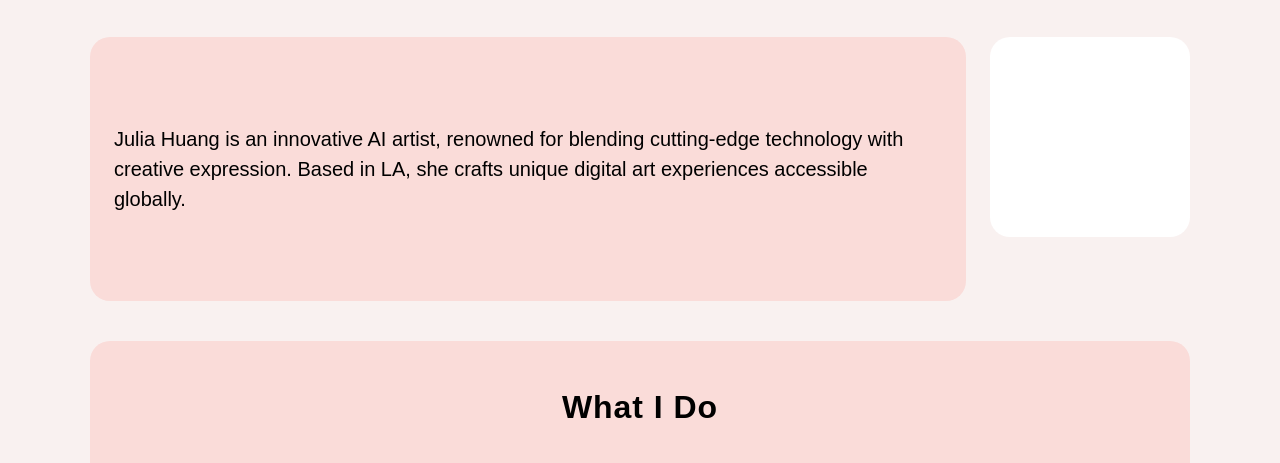
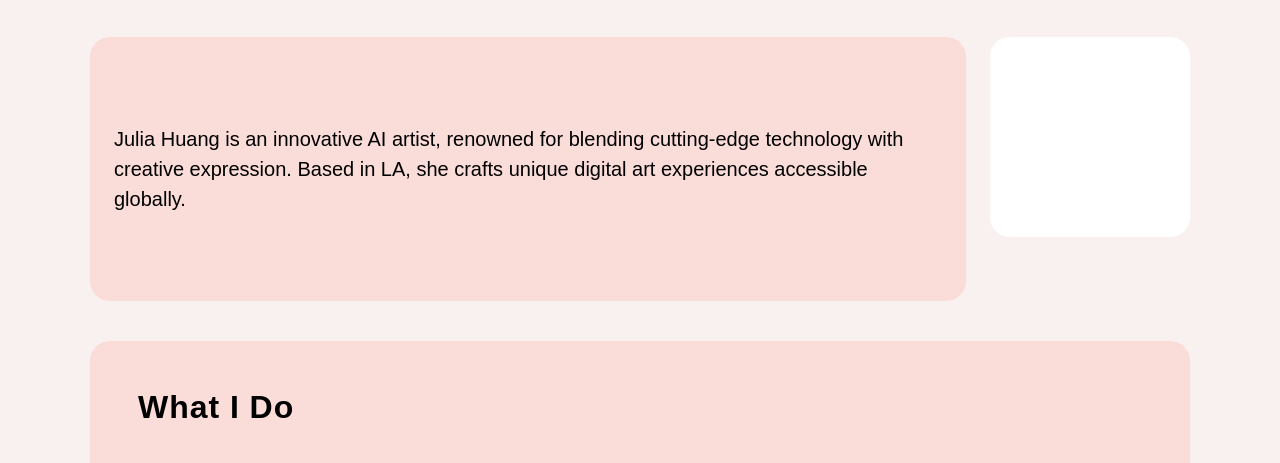
Before and after one commit to Yurim51/bentolio-portfolio, a plain HTML site: page index.html in a window 1280 px wide. Shown: the part 318-781 px from the top of the page. Drawn offline with Linux system fonts and the light colour scheme; a web font is replaced by a local one.

Commit message:
Align 'What I Do' to the left and make contact question one line.

```diff
--- a/index.html
+++ b/index.html
@@ -109,8 +109,9 @@
       font-weight: 700;
       color: #000;
       margin-bottom: 40px;
-      text-align: center;
+      text-align: left;
       letter-spacing: 0.03em;
+      width: 100%;
     }
     .works-grid {
       width: 100%;
@@ -229,7 +230,7 @@
       <div class="portrait-block"></div>
     </div>
     <div class="works-block">
-      <div class="works-title">What I Do</div>
+      <div class="works-title" style="text-align:left;">What I Do</div>
       <div class="works-grid">
         <div class="work-card">
           <div class="work-icon">🛠️</div>
@@ -259,7 +260,7 @@
       <span>BLOG</span>
     </div>
     <div class="contact-block">
-      <div class="contact-question">Have some<br>questions?</div>
+      <div class="contact-question">Have some questions?</div>
       <div class="contact-title">Contact me</div>
     </div>
   </div>
```
